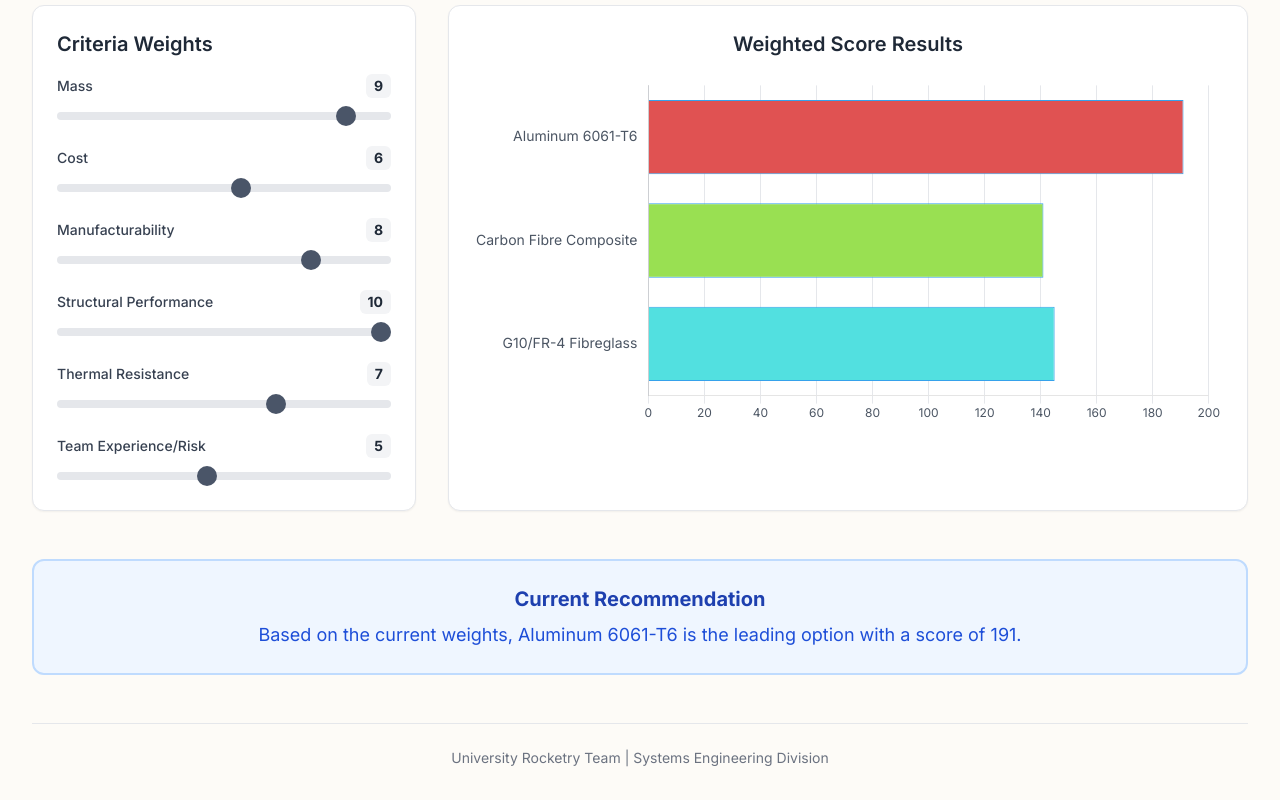
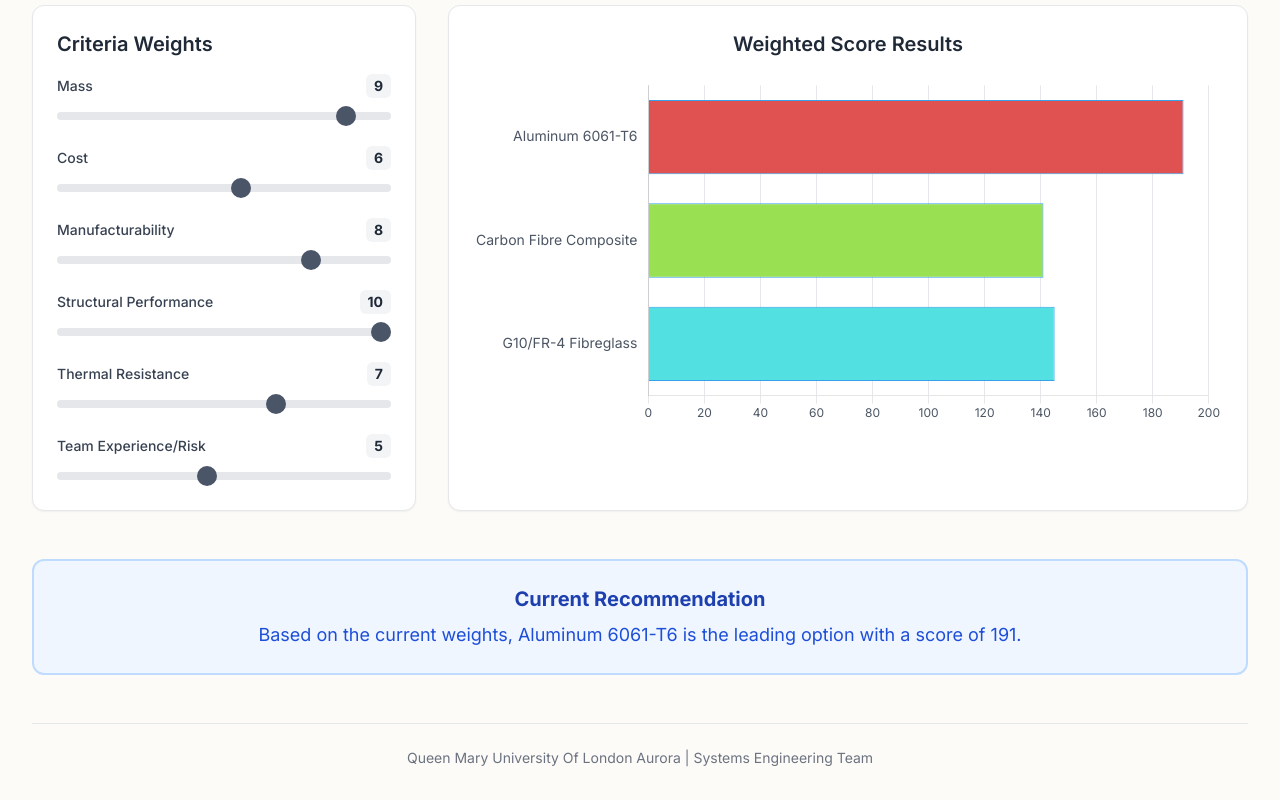
Before and after one commit to jakeoldfield2-max/Trade-Study-Tool, a plain HTML site: page index.html in a window 1280 px wide. Shown: the part 1648-2448 px from the top of the page. Drawn offline with nearby package versions, Linux system fonts and the light colour scheme.

Commit message:
Update index.html

```diff
--- a/index.html
+++ b/index.html
@@ -93,7 +93,7 @@
         </main>
 
         <footer class="text-center mt-12 pt-6 border-t border-gray-200">
-            <p class="text-sm text-gray-500">University Rocketry Team | Systems Engineering Division</p>
+            <p class="text-sm text-gray-500">Queen Mary University Of London Aurora | Systems Engineering Team</p>
         </footer>
     </div>
 
```
